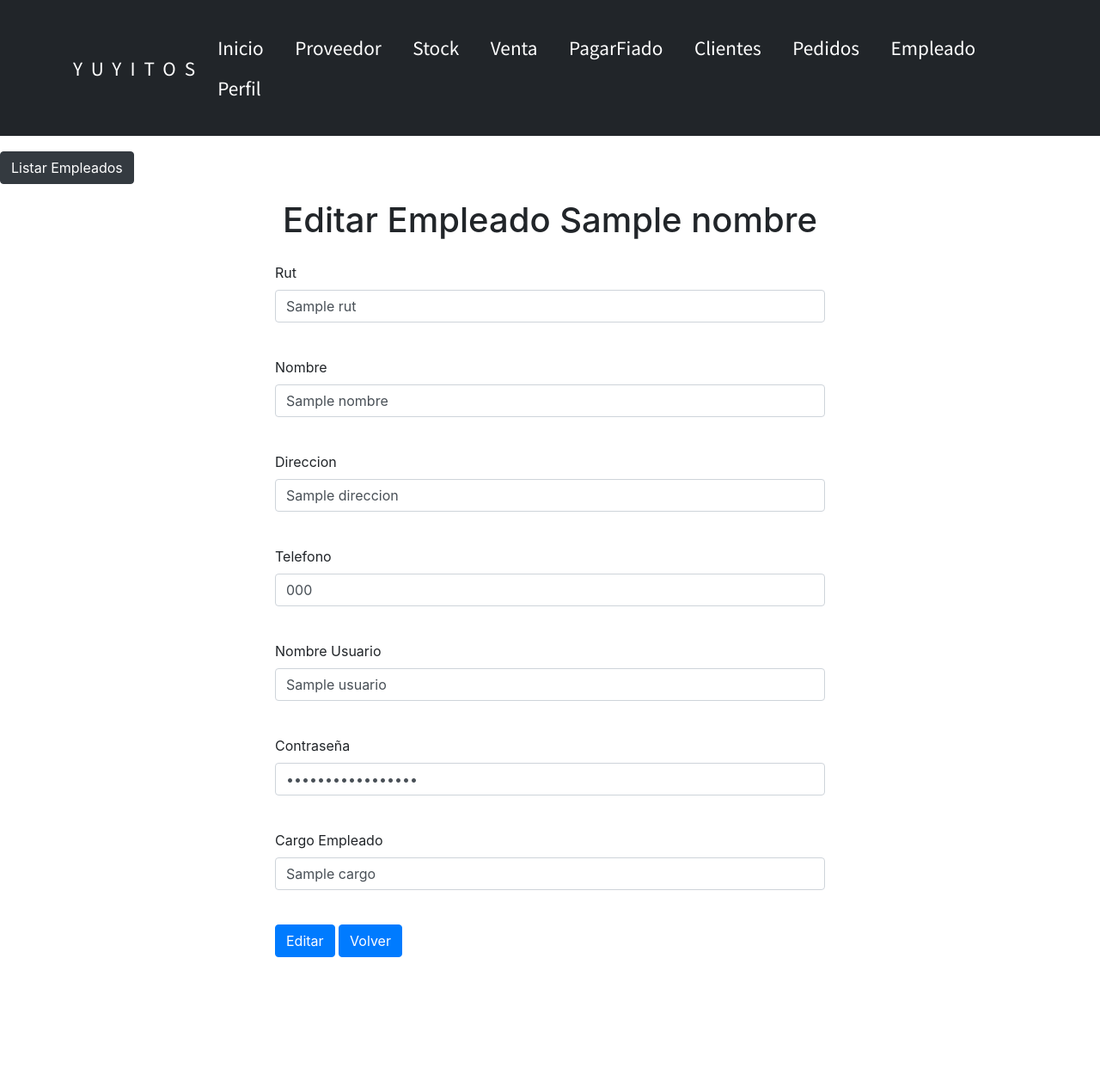
After one commit to xSteelReaper/yuyitos, a Django app: template almacen/core/templates/editar_empleados.html in a window 1280 px wide. The commit adds this page. Shown: the whole page at 86% size. Run offline with Django 3.2, Linux system fonts and the light colour scheme; the template is opened without the code that fills it: most values are stand-ins (such as "Sample title", 1, 10 or a date in 2020); some libraries are stand-ins or nearby versions.

Commit message:
Se agrego editar y eliminar de empleados

```diff
--- /dev/null
+++ b/almacen/core/templates/editar_empleados.html
@@ -0,0 +1,115 @@
+<!DOCTYPE html>
+<html lang="en">
+{% load static %}
+<head>
+    <meta charset="UTF-8">
+    <meta http-equiv="X-UA-Compatible" content="IE=edge">
+    <meta name="viewport" content="width=device-width, initial-scale=1.0">
+
+    <!-- Bootstrap -->
+    <link rel="stylesheet" href="https://stackpath.bootstrapcdn.com/bootstrap/4.2.1/css/bootstrap.min.css"
+        integrity="sha384-GJzZqFGwb1QTTN6wy59ffF1BuGJpLSa9DkKMp0DgiMDm4iYMj70gZWKYbI706tWS" crossorigin="anonymous">
+    <!-- Css -->
+    <link rel="stylesheet" href="{% static 'css/nav.css' %}">
+    <!-- Fonts -->
+    <link rel="preconnect" href="https://fonts.gstatic.com">
+    <link href="https://fonts.googleapis.com/css2?family=Noto+Sans+JP&display=swap" rel="stylesheet">
+
+    <title>Editar Empleados</title>
+</head>
+<body>
+
+    <header class="header">
+        <div class="container logo-nav-container">
+            <a href="#" class="logo">YUYITOS</a>
+            <nav class="navigation">
+                <ul>
+                    <li><a href="#">Inicio</a></li>
+                    <li><a href="{% url 'agregar_proveedores' %}">Proveedor</a></li>
+                    <li><a href="{% url 'agregar_producto' %}">Stock</a></li>
+                    <li><a href="#">Venta</a></li>
+                    <li><a href="#">PagarFiado</a></li>
+                    <li><a href="{% url 'registrar_cliente' %}">Clientes</a></li>
+                    <li><a href="{% url 'agregar_ordenes' %}">Pedidos</a></li>
+                    <li><a href="{% url 'agregar_empleados' %}">Empleado</a></li>
+                    <li><a href="#">Perfil</a></li>
+
+                </ul>
+            </nav>
+        </div>
+    </header>
+
+
+    <main class="main">
+
+
+
+        <a href="{% url 'listar_empleados' %}" class="btn btn-dark"> Listar Empleados</a>
+
+        <h2>Editar Empleado {{ nombre }}</h2>
+        <div class="contenedor">
+        <form method="POST">
+
+
+        {% csrf_token %}
+
+        <input type="text" name="id_editando" id="id_editando" hidden value="{{ id }}">
+        <div class="form-group">
+        <label for="rut_empleado">Rut</label>
+        <input class="form-control" type="text" name="rut_empleado_edit" id="rut_empleado_edit" value="{{ rut }}">
+        </div>
+        <br>
+
+        <div class="form-group">
+        <label for="nombre_empleado">Nombre</label>
+        <input class="form-control" type="text" name="nombre_empleado_edit" id="nombre_empleado_edit" value="{{ nombre }}">
+        </div>
+        <br>
+
+        <div class="form-group">
+        <label for="direccion_empleado">Direccion</label>
+        <input class="form-control" type="text" name="direccion_empleado_edit" id="direccion_empleado_edit" value="{{ direccion }}">
+        </div>
+        <br>
+
+        <div class="form-group">
+        <label for="telefono_empleado">Telefono</label>
+        <input class="form-control" type="text" name="telefono_empleado_edit" id="telefono_empleado_edit" value="{{ telefono }}">
+        </div>
+        <br>
+
+        <div class="form-group">
+        <label for="nombre_usuario">Nombre Usuario</label>
+        <input class="form-control" type="text" name="nombre_usuario_edit" id="nombre_usuario_edit" value="{{ usuario }}">
+        </div>
+        <br>
+
+        <div class="form-group">
+        <label for="contraseña_empleado">Contraseña</label>
+        <input class="form-control" type="password" name="contraseña_empleado_edit" id="contraseña_empleado_edit" value="{{ contraseña }}">
+        </div>
+        <br>
+
+        <div class="form-group">
+        <label for="cargo_empleado">Cargo Empleado</label>
+        <input class="form-control" type="text" name="cargo_empleado_edit" id="cargo_empleado_edit" value="{{ cargo }}">
+        </div>
+        <br>
+
+        <div class="form-group">
+            <input class="btn btn-primary" type="submit" value="Editar">
+            <a class="btn btn-primary"  href="{% url 'listar_empleados' %}" type="button">Volver</a>
+        </div>
+    </form>
+    </div>
+
+
+
+</main>
+
+
+
+
+
+</body>
+</html>
--- a/almacen/core/templates/listar_empleados.html
+++ b/almacen/core/templates/listar_empleados.html
@@ -67,7 +67,7 @@
                 <td>{{ e.5 }}</td>
                 <td>{{ e.7 }}</td>
                 <td>
-                    <a type="button" href="#" class="btn btn-warning"><i class="fa fa-pencil"> Editar</i></a>
+                    <a type="button" href="{% url 'modificar_empleado' id=e.0 %}"" class="btn btn-warning"><i class="fa fa-pencil"> Editar</i></a>
                     <a type="button" href="{% url 'eliminar_empleado' idEmpleado=e.0 %}" class="btn btn-danger"><i class="fa fa-trash"> Eliminar</i></a>
                 </td>
             </tr>
--- a/almacen/core/urls.py
+++ b/almacen/core/urls.py
@@ -6,6 +6,7 @@ urlpatterns = [
     path('agregarProducto',agregarProducto, name ='agregar_producto'),
     path('empleado', empleados, name = 'listar_empleados'),
     path('agregarEmpleado', agregarempleados, name= 'agregar_empleados'),
+    path('modificarEmpleado/<int:id>', modificarEmpleado, name='modificar_empleado' ),
     path('eliminarEmpleado/<int:idEmpleado>', eliminarEmpleado, name='eliminar_empleado' ),
     path('listarProveedores', proveedores, name= 'listar_proveedores'),
     path('registrar_cliente_fiado', registrarcliente, name='registrar_cliente' ),
```
Also changed, not shown: almacen/core/procedimiento listar producto.sql (+45 -6 lines), almacen/core/views.py (+69 -0 lines).
